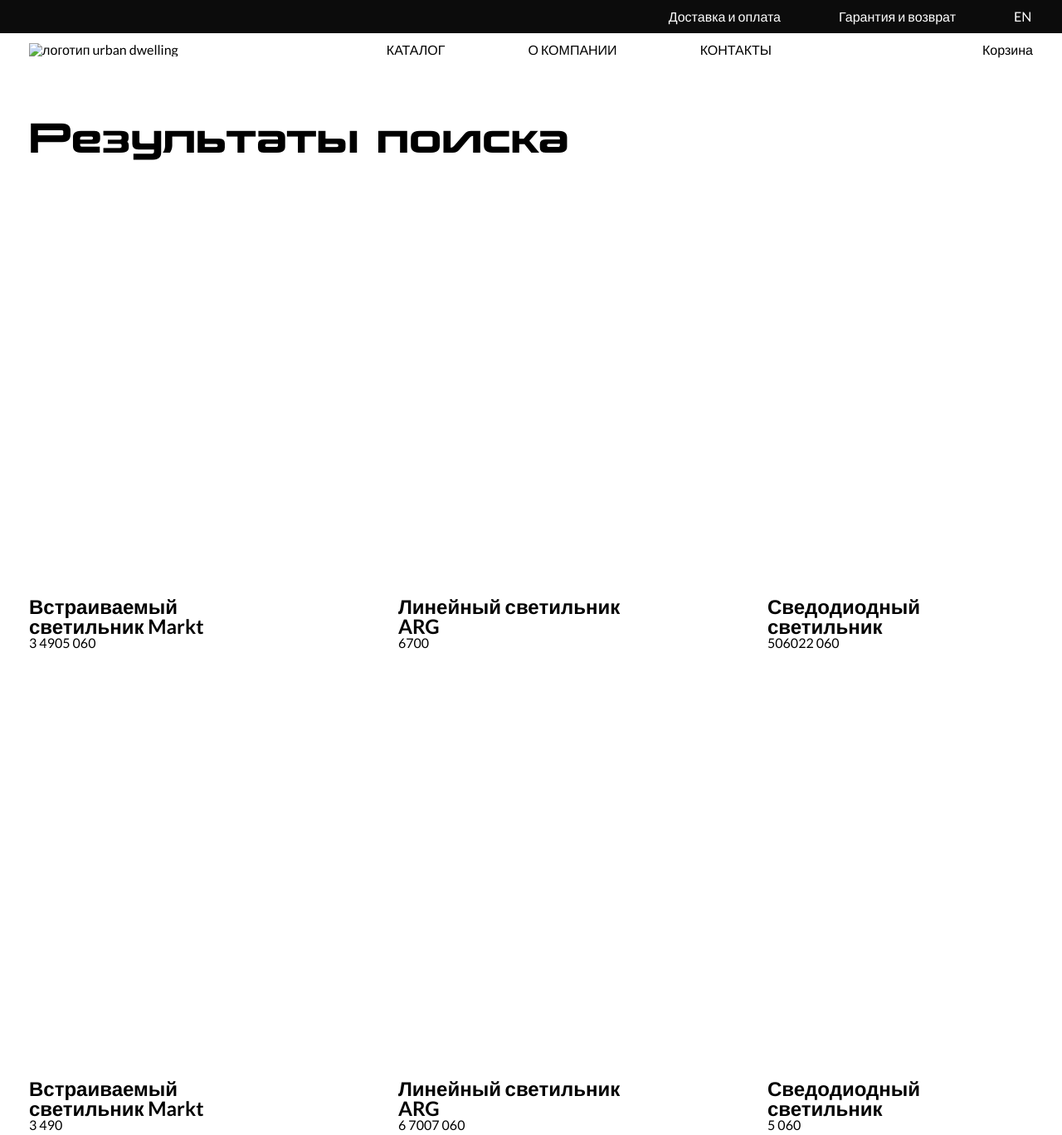
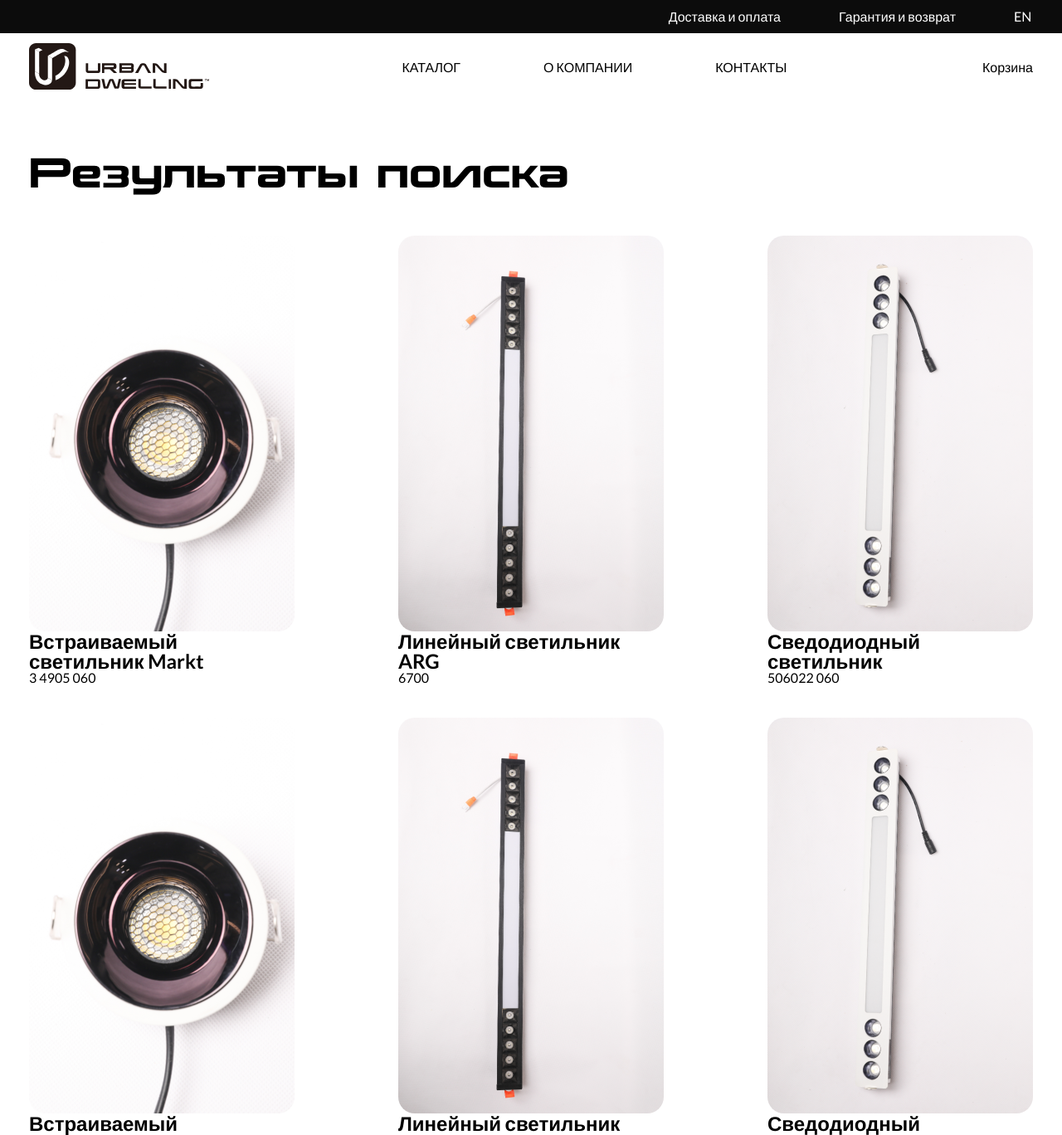
Before and after one commit to semenovdemyan/landingPage, a plain HTML site: page index.html in a window 1280 px wide. Shown: the top 1368 px of the page at 83% size. Drawn offline with Linux system fonts and the light colour scheme; the site is published under a folder, as on GitHub Pages, so addresses that start at the root find nothing.

Commit message:
some bugfix for GitHub Pages

```diff
--- a/index.html
+++ b/index.html
@@ -32,7 +32,7 @@
         <div class="container header__container--white">
           <a href="/" class="header__link">
             <img
-              src="/imgs/UI/head_logo.svg"
+              src="imgs/UI/head_logo.svg"
               alt="логотип urban dwelling"
               class="header__logo"
             />
--- a/products.json
+++ b/products.json
@@ -1,7 +1,7 @@
 [
   {
     "productName": "Встраиваемый светильник Markt",
-    "image": "../imgs/content/cont1.png",
+    "image": "imgs/content/cont1.png",
     "price": "",
     "initPrice": "3 490",
     "finalPrice": "5 060",
@@ -9,7 +9,7 @@
   },
   {
     "productName": "Линейный светильник ARG",
-    "image": "../imgs/content/cont2.png",
+    "image": "imgs/content/cont2.png",
     "price": "6700",
     "initPrice": "",
     "finalPrice": "",
@@ -17,7 +17,7 @@
   },
   {
     "productName": "Сведодиодный светильник ",
-    "image": "../imgs/content/cont3.png",
+    "image": "imgs/content/cont3.png",
     "price": "",
     "initPrice": "5060",
     "finalPrice": "22 060",
@@ -25,7 +25,7 @@
   },
   {
     "productName": "Встраиваемый светильник Markt",
-    "image": "../imgs/content/cont4.png",
+    "image": "imgs/content/cont4.png",
     "price": "3 490",
     "initPrice": "",
     "finalPrice": "",
@@ -33,7 +33,7 @@
   },
   {
     "productName": "Линейный светильник ARG",
-    "image": "../imgs/content/cont5.png",
+    "image": "imgs/content/cont5.png",
     "price": "",
     "initPrice": "6 700",
     "finalPrice": "7 060",
@@ -41,7 +41,7 @@
   },
   {
     "productName": "Сведодиодный светильник ",
-    "image": "../imgs/content/cont6.png",
+    "image": "imgs/content/cont6.png",
     "price": "5 060",
     "initPrice": "",
     "finalPrice": "",
@@ -49,7 +49,7 @@
   },
   {
     "productName": "Встраиваемый светильник Markt",
-    "image": "../imgs/content/cont7.png",
+    "image": "imgs/content/cont7.png",
     "price": "",
     "initPrice": "3 490",
     "finalPrice": "7 060",
@@ -57,7 +57,7 @@
   },
   {
     "productName": "Линейный светильник ARG",
-    "image": "../imgs/content/cont8.png",
+    "image": "imgs/content/cont8.png",
     "price": "6 700",
     "initPrice": "",
     "finalPrice": "",
```
